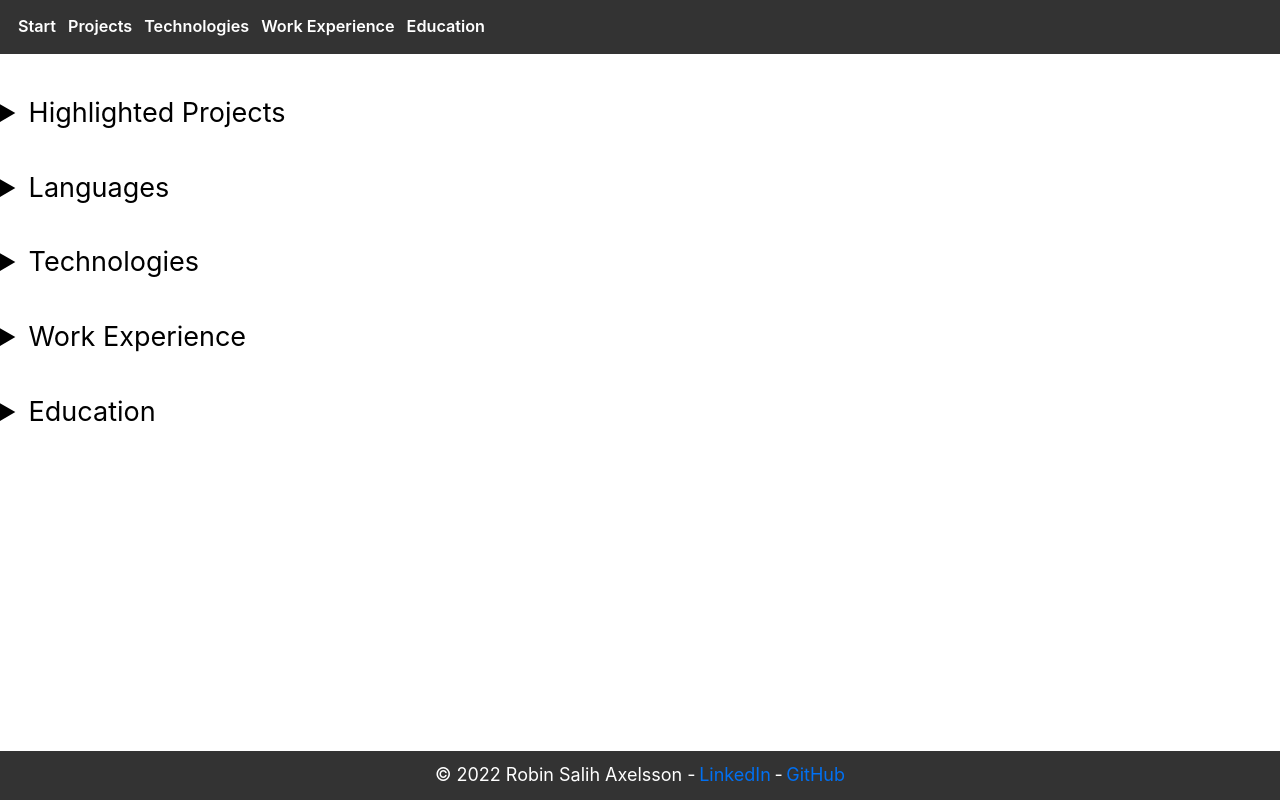
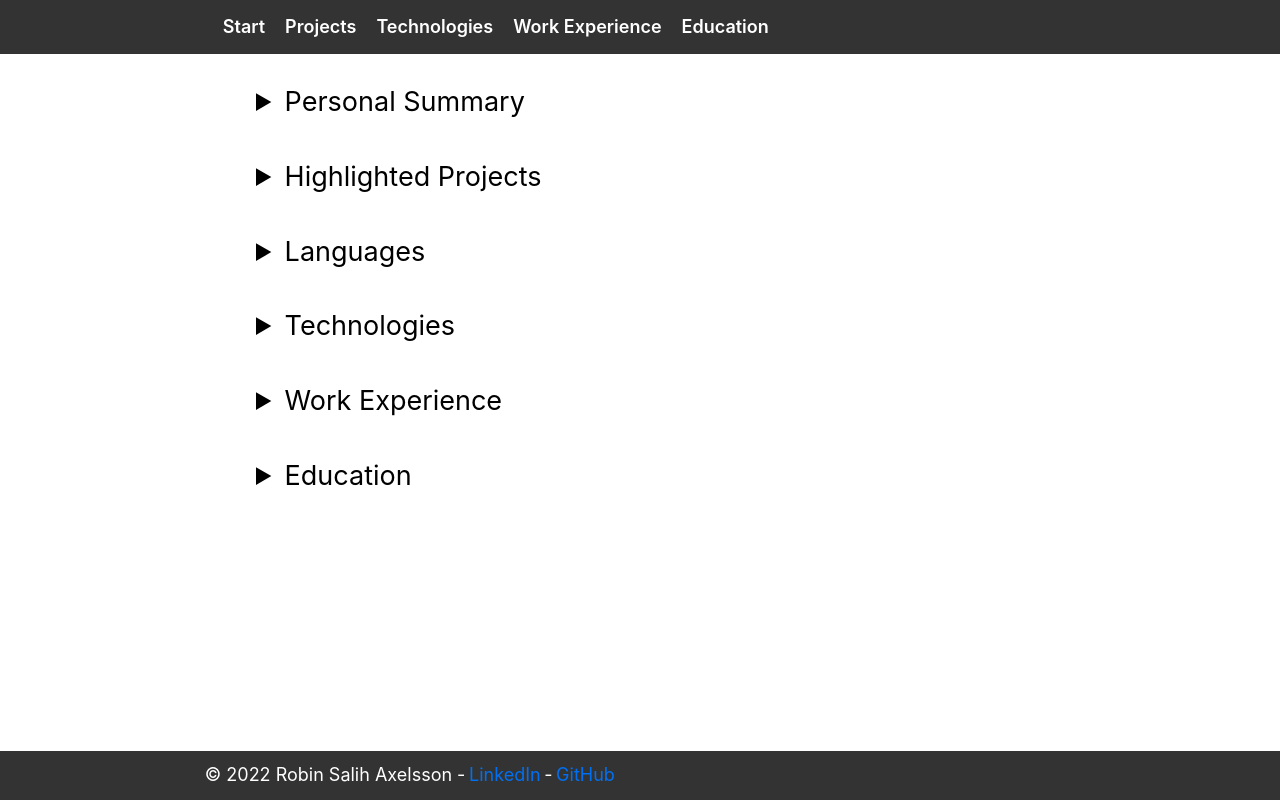
Before and after one commit to RobinAxelsson/personal-jam, a Next.js app: page / in a window 1280 px wide. Built offline with nearby package versions, Linux system fonts and the light colour scheme.

Commit message:
desktop styleing for header and footer

```diff
--- a/components/main-layout.jsx
+++ b/components/main-layout.jsx
@@ -4,11 +4,11 @@ import { Header } from './header';
 
 const MainLayout = ({ children }) => {
   return (
-    <main>
+    <>
       <Header />
       <main>{children}</main>
       <Footer />
-    </main>
+    </>
   );
 };
 
--- a/styles/general.sass
+++ b/styles/general.sass
@@ -13,16 +13,17 @@ header
       height: 100%
       width: 100%
       display: flex
+      padding-left: 16%
       ul
         padding-left: 1rem
         display: flex
         flex-direction: row
         text-decoration: none
         align-items: center
-        gap: 12px
+        gap: 20px
         li
           font-weight: 600
-          font-size: 0.9rem
+          font-size: 1rem
           a
             color: #fff
 
@@ -35,19 +36,16 @@ footer
   color: #fff
   text-align: center
   display: inline-flex
-  align-content: center
-  flex-wrap: wrap
-  align-items: center
-  flex-direction: row
-  justify-content: center
+  padding-left: 16%
+  padding-top: 10px
+  padding-bottom: 10px
   gap: 0.2rem
-  padding: 10px
+  font-size: 1rem
 
 main
-  height: 100%
-  display: flex
-  flex-direction: column
-  justify-content: space-between
+  padding-top: 5%
+  padding-left: 20%
+  padding-right: 20%
 
 .home_body
   display: flex
```
